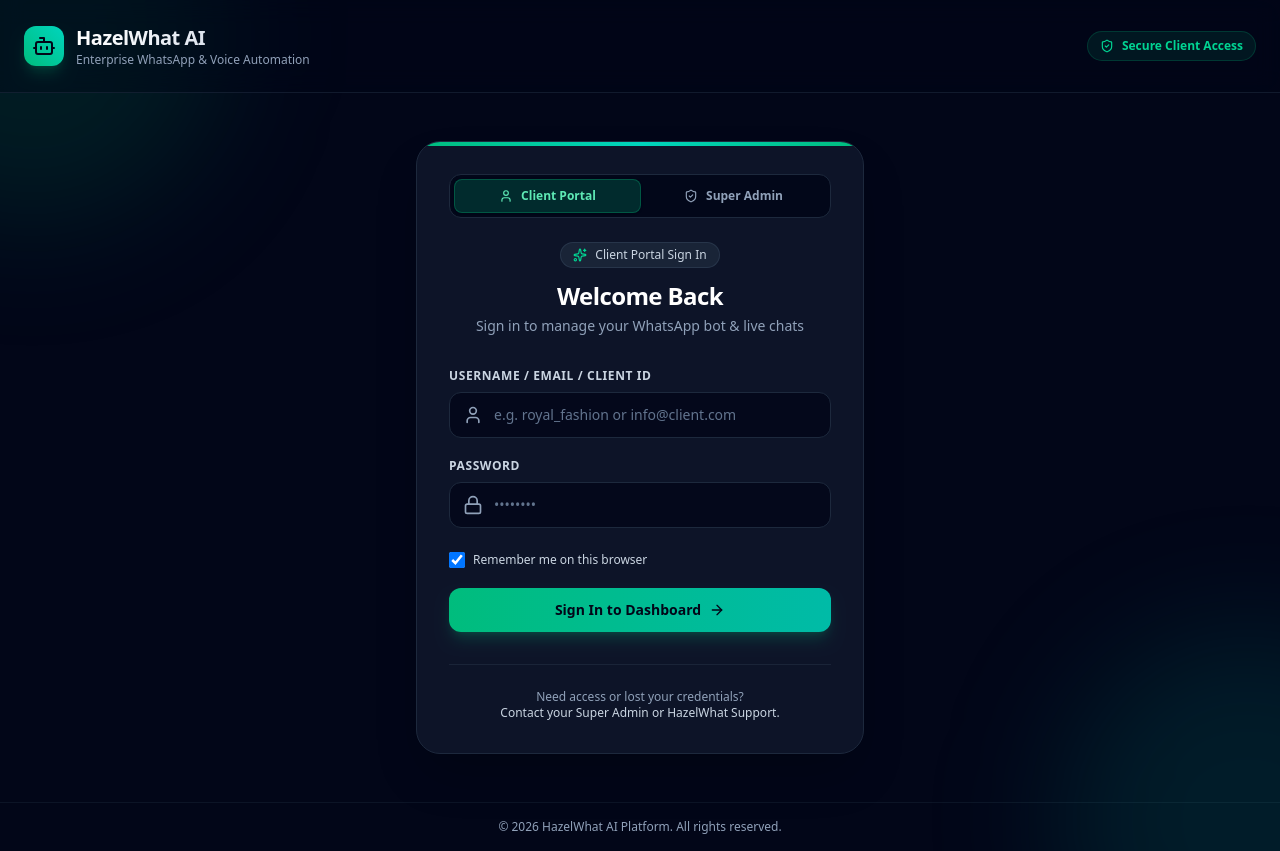
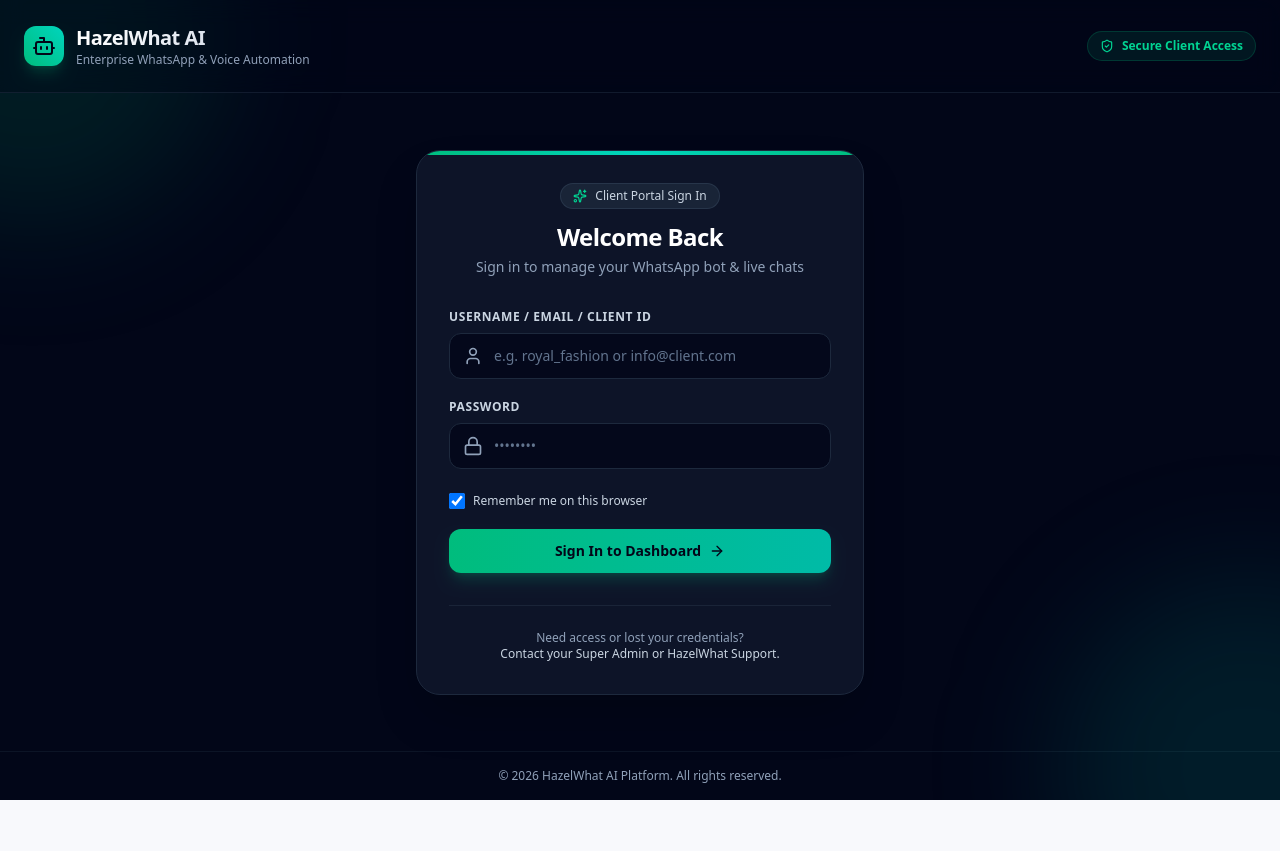
Before and after one commit to hassaanaiservices-lgtm/HazelWhat, a Next.js app: page /login in a window 1280 px wide. After the commit the page ends 800 px from the top, so only its background shows below. Built offline with nearby package versions, Linux system fonts and the light colour scheme; no server answers.

Commit message:
fix(login): conditionally render portal switcher tabs on login page

```diff
--- a/src/app/login/page.tsx
+++ b/src/app/login/page.tsx
@@ -24,12 +24,19 @@
   const [error, setError] = useState('');
   const [success, setSuccess] = useState('');
   const [portal, setPortal] = useState<'client' | 'admin'>('client');
+  const [showSwitcher, setShowSwitcher] = useState(false);
 
   // Sync portal from URL search query on mount
   useEffect(() => {
     if (typeof window !== 'undefined') {
       const params = new URLSearchParams(window.location.search);
       const urlPortal = params.get('portal');
+      const isAdminQuery = params.get('admin') === 'true' || urlPortal === 'admin';
+
+      if (isAdminQuery) {
+        setShowSwitcher(true);
+      }
+
       if (urlPortal === 'admin') {
         setPortal('admin');
       } else if (urlPortal === 'client') {
@@ -161,6 +168,7 @@
           <div className="absolute top-0 left-0 right-0 h-1 bg-gradient-to-r from-emerald-500 via-teal-400 to-emerald-500" />
 
            {/* Portal Switcher Tabs */}
+          {showSwitcher && (
             <div className="flex rounded-xl bg-slate-950/90 p-1 border border-slate-800 mb-6">
               <button
                 type="button"
@@ -187,6 +195,7 @@
                 <span>Super Admin</span>
               </button>
             </div>
+          )}
 
           <div className="text-center mb-8">
             <div className="inline-flex items-center gap-2 px-3 py-1 rounded-full bg-slate-800/80 border border-slate-700/60 text-xs font-medium text-slate-300 mb-3">
```
Lines whose indentation alone changed are shown as unchanged.
